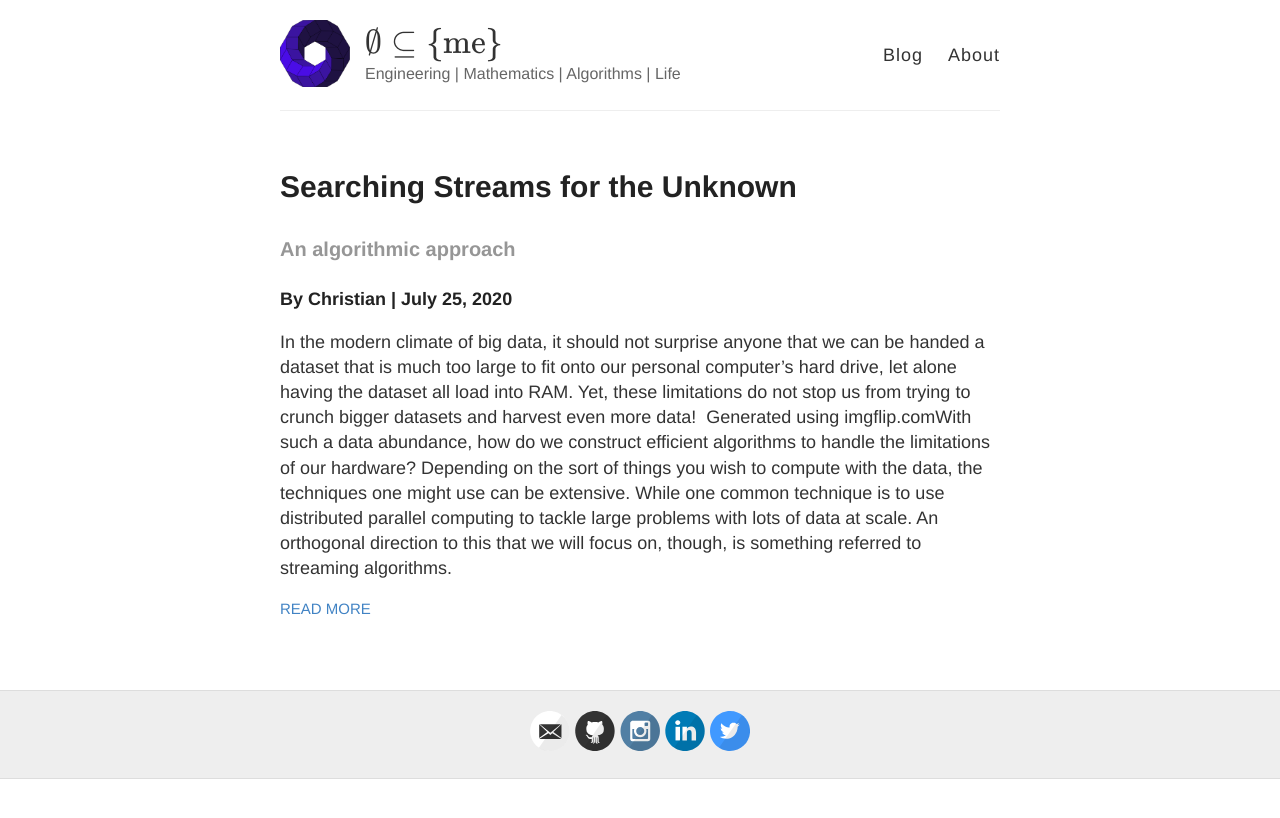
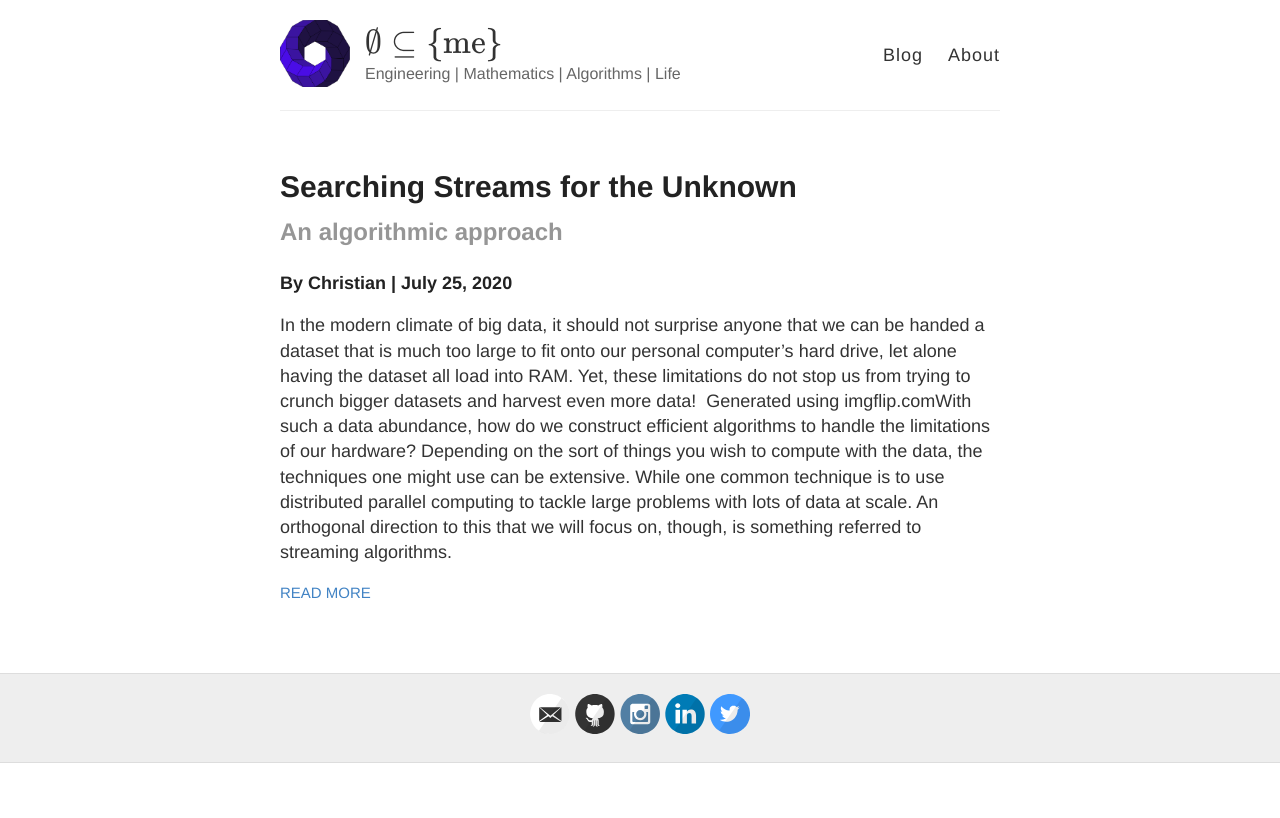
Before and after one commit to choward1491/choward1491.github.io, a Jekyll site: the page built from index.html, in a window 1280 px wide. Shown: the top 818 px of the page. Built offline with Jekyll 4.4.1, drawn with Linux system fonts in a browser that asks for light colours; nearby versions of some CDN libraries.

Commit message:
push some changes.. experiment with blog post information and style, attempt 3

```diff
--- a/index.html
+++ b/index.html
@@ -8,7 +8,7 @@ layout: default
 
       <div>
       <h1><a href="{{ site.baseurl }}{{ post.url }}">{{ post.title }}</a></h1>
-      {% if post.subtitle %}<h3 style="color:rgb(150, 150, 150);">{{post.subtitle}}</h3>{% endif %}
+      {% if post.subtitle %}<h2 style="color:rgb(150, 150, 150);">{{post.subtitle}}</h2>{% endif %}
       <h5>By {{ post.author }} | {{ post.date | date: '%B %d, %Y' }}</h5>
       {{ post.excerpt }}
   	  </div>
--- a/style.scss
+++ b/style.scss
@@ -271,7 +271,14 @@ nav {
   }
 
   div > h1 {
-    margin-bottom: 0.2em;
+    margin-bottom: 0em;
+    margin-top: 0em;
+  }
+  div > h2 {
+    margin-top: 0em;
+  }
+  div > h5 {
+    margin-top: 0em;
   }
 }
 
```
